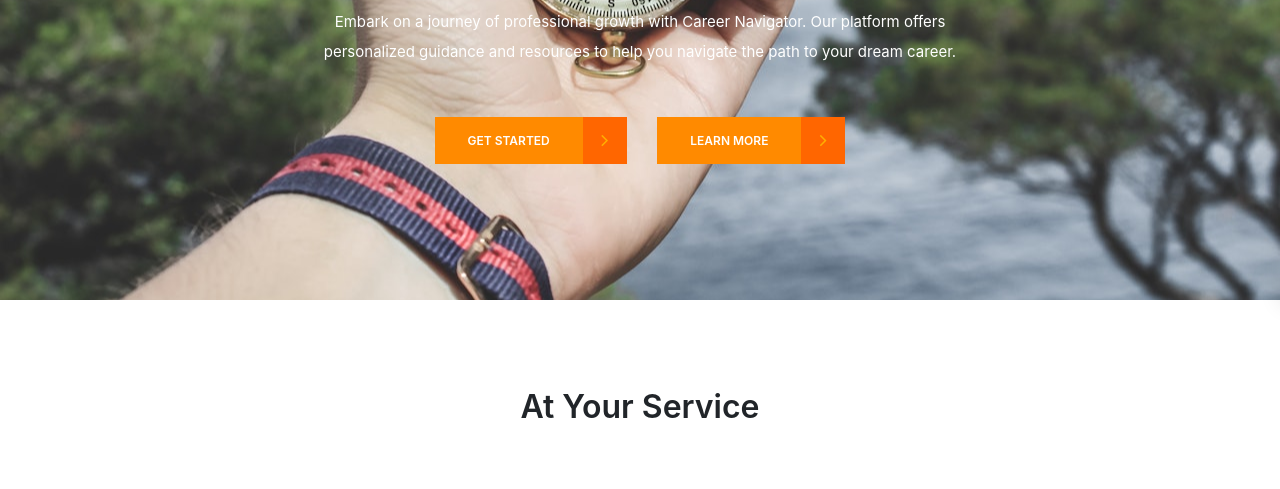
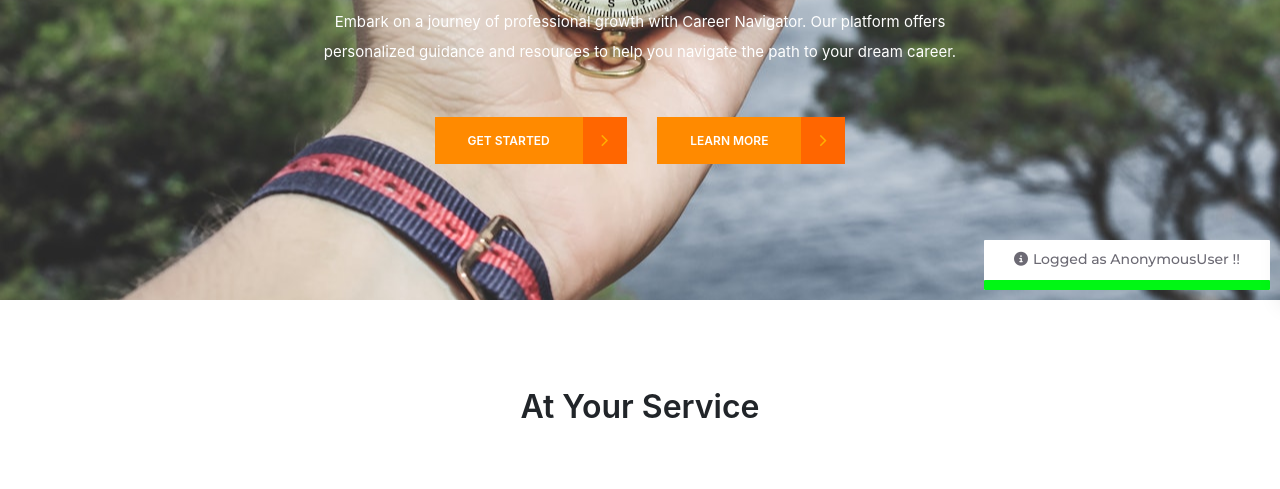
Before and after one commit to Navin82005/CareerNavigator, a Django app: page / in a window 1280 px wide. Shown: the part 500-989 px from the top of the page. Run offline with Django 4.2, Linux system fonts and the light colour scheme; data that the repository does not hold is empty; some libraries are stand-ins or nearby versions.

Commit message:
flash message

```diff
--- a/static/css/base.css
+++ b/static/css/base.css
@@ -114,3 +114,33 @@ html {
     width: 100%;
     height: 100%;
 }
+
+.messages {
+    position: fixed;
+    background-color: #fff;
+    border-radius: 1px;
+    bottom: 10px;
+    right: 10px;
+    z-index: 10;
+
+}
+
+.messages i {
+    padding-right: 5px;
+}
+
+.messages p {
+    margin: 5px 30px;
+}
+
+#message-box {
+    /* display: none; */
+}
+
+.messages .progress {
+    border-radius: 1px;
+}
+
+.messages .progress .progress-bar {
+    background-color: #00F714;
+}
--- /dev/null
+++ b/static/js/message.js
@@ -0,0 +1,10 @@
+function hideMessageBox() {
+    document.getElementById('message-box').style.display = 'none';
+}
+
+try {
+    const messagebox = document.getElementById('message-box');
+    setTimeout("hideMessageBox()", 1000);
+} catch (e) {
+    console.log(e);
+}
--- a/templates/base.html
+++ b/templates/base.html
@@ -171,7 +171,11 @@
             </div>
         </div>
     </div>
+
     {% block content %} {% endblock %}
+
+    {% block message %} {% endblock %}
+
     <footer class="footer">
         <div class="container">
             <div class="row">
@@ -279,6 +283,7 @@
     <script src="{% static 'plugins/parallax-js-master/parallax.min.js' %}"></script>
     <script src="{% static 'js/custom.js' %}"></script>
     <script src="{% static 'js/base.js' %}"></script>
+    <script src="{% static 'js/message.js' %}"></script>
 </body>
 
 </html>
--- a/templates/index.html
+++ b/templates/index.html
@@ -1,6 +1,7 @@
 {% extends 'base.html' %}
 {% load static %}
 {% block title %}Career Navigator | Home{% endblock %}
+
 {% block content %}
 <div class="super_container">
     <div class="home">
@@ -89,7 +90,7 @@
         </div>
     </div>
 
-    <!-- Courses -->
+
     <div class="courses">
         <div class="container">
             <div class="row">
@@ -157,7 +158,7 @@
             </div>
         </div>
     </div>
-    <!-- Milestones -->
+
     <div class="milestones">
         <!-- Background image artis https://unsplash.com/@thepootphotographer -->
         <div class="parallax_background parallax-window" data-parallax="scroll"
@@ -199,7 +200,7 @@
             </div>
         </div>
     </div>
-    <!-- Sections -->
+
     <div class="grouped_sections">
         <div class="container">
             <div class="row">
@@ -380,6 +381,7 @@
             </div>
         </div>
     </div>
+
     <div class="video">
         <div class="container">
             <div class="row">
@@ -399,6 +401,7 @@
             </div>
         </div>
     </div>
+
     <div class="join">
         <div class="container">
             <div class="row">
@@ -420,4 +423,14 @@
             </a>
         </div>
     </div>
+    {% block message %}
+
+    <div class="messages" id="message-box">
+        <p><i class="fa-solid fa-circle-info"></i>Logged as {{user}} !!</p>
+        <div class="progress" style="height: 10px;">
+            <div class="progress-bar" role="progressbar" style="width: 100%;"  aria-valuenow="100" aria-valuemin="0" aria-valuemax="100"></div>
+        </div>
+    </div>
+
     {% endblock %}
+    {% endblock %}
```
